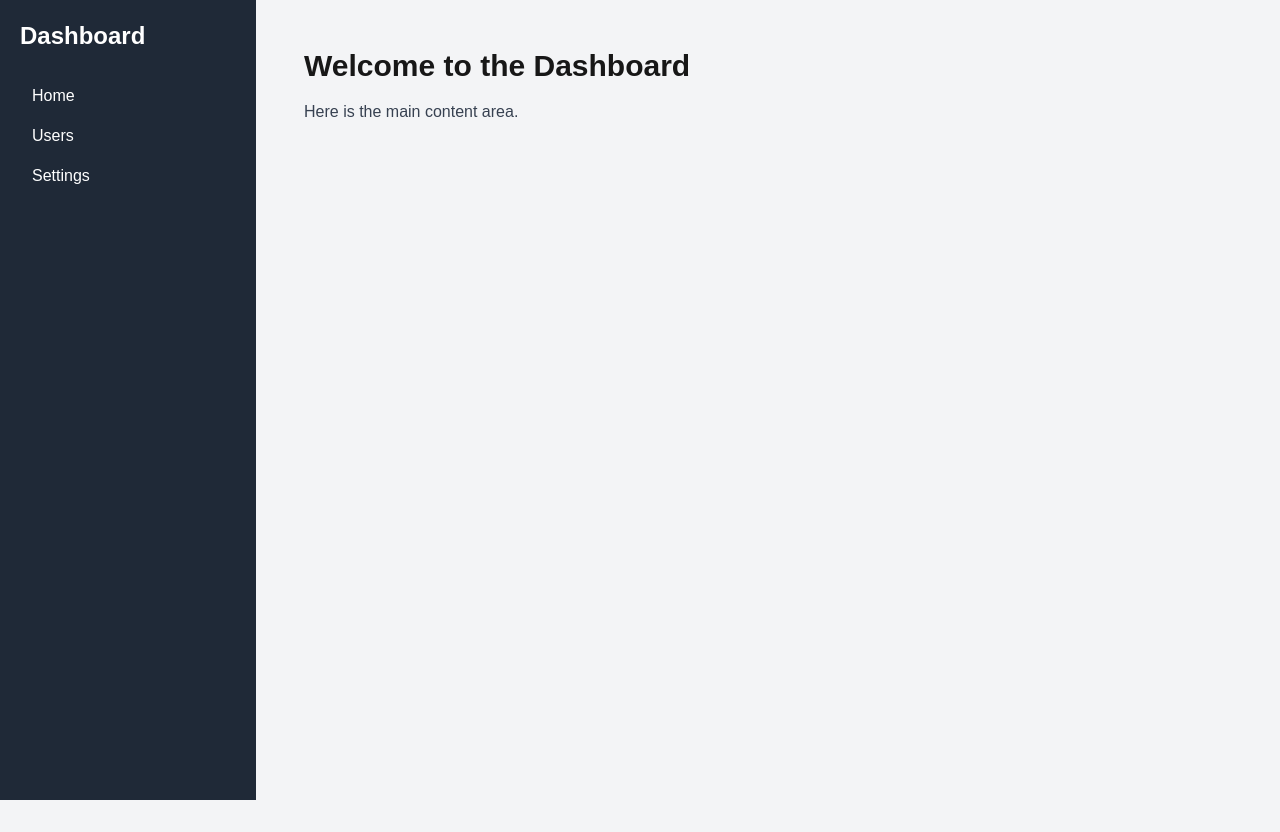
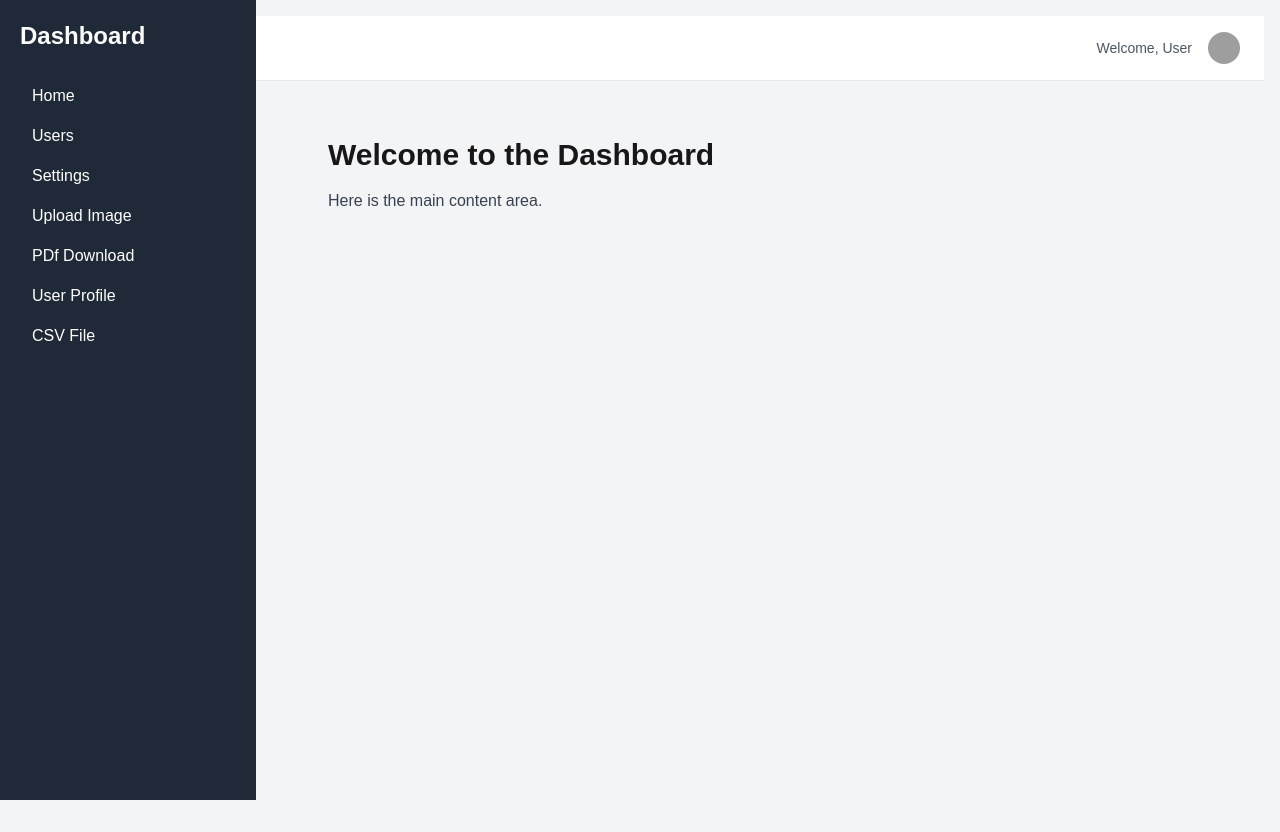
Before and after one commit to ajay-appsfactor/NextJS-Dashboard, a Next.js app: page /invoice in a window 1280 px wide. Before the commit the page ends 800 px from the top, so only its background shows below. Built offline with nearby package versions, Linux system fonts and the light colour scheme; grey boxes are pictures that could not be loaded.

Commit message:
some change in the code

```diff
--- a/src/app/control-panel/components/Siderbar.js
+++ b/src/app/control-panel/components/Siderbar.js
@@ -1,5 +1,3 @@
-
-
 import Link from "next/link";
 
 export default function Sidebar() {
@@ -7,7 +5,7 @@ export default function Sidebar() {
     <div className="h-screen w-64 bg-gray-800 text-white fixed top-0 left-0 p-5">
       <h2 className="text-2xl font-bold mb-8">Dashboard</h2>
       <nav className="flex flex-col gap-4">
-        <Link href="/dashboard">
+        <Link href="/invoice/home">
           <span className="hover:bg-gray-700 px-3 py-2 rounded">Home</span>
         </Link>
         <Link href="/users">
@@ -16,6 +14,26 @@ export default function Sidebar() {
         <Link href="/settings">
           <span className="hover:bg-gray-700 px-3 py-2 rounded">Settings</span>
         </Link>
+        <Link href="/invoice/upload">
+          <span className="hover:bg-gray-700 px-3 py-2 rounded">
+            Upload Image
+          </span>
+        </Link>
+        <Link href="/invoice/table-pdf">
+          <span className="hover:bg-gray-700 px-3 py-2 rounded">
+            PDf Download
+          </span>
+        </Link>
+        <Link href="/invoice/profile">
+          <span className="hover:bg-gray-700 px-3 py-2 rounded">
+            User Profile
+          </span>
+        </Link>
+        <Link href="/invoice/csv">
+          <span className="hover:bg-gray-700 px-3 py-2 rounded">
+            CSV File
+          </span>
+        </Link>
       </nav>
     </div>
   );
--- /dev/null
+++ b/src/app/invoice/home/page.js
@@ -0,0 +1,9 @@
+
+
+const Home = () => {
+  return (
+    <div>Home Page</div>
+  )
+}
+
+export default Home
--- /dev/null
+++ b/src/app/invoice/layout.js
@@ -0,0 +1,31 @@
+import Sidebar from "../control-panel/components/Siderbar";
+
+export default function Layout({ children }) {
+  return (
+    <div className="flex h-screen bg-gray-100">
+      {/* Sidebar */}
+      <Sidebar />
+
+      {/* Main content */}
+      <div className="flex flex-col flex-1 overflow-hidden">
+        {/* Top Navbar */}
+        <header className="flex items-center justify-between px-6 py-4 bg-white border-b border-gray-200">
+          <h1 className="text-xl font-semibold text-gray-800">Dashboard</h1>
+          <div className="flex items-center space-x-4">
+            <span className="text-sm text-gray-600">Welcome, User</span>
+            <img
+              className="w-8 h-8 rounded-full"
+              src="https://i.pravatar.cc/300"
+              alt="User Avatar"
+            />
+          </div>
+        </header>
+
+        {/* Page Content */}
+        <main className="flex-1 overflow-y-auto p-6">
+          {children}
+        </main>
+      </div>
+    </div>
+  );
+}
--- a/src/app/profile/page.js
+++ b/src/app/invoice/profile/page.js
@@ -2,7 +2,7 @@
 import { Suspense } from "react";
 import Image from "next/image";
 import { useEffect, useState } from "react";
-import Dropdown from "../components/Dropdown";
+import Dropdown from "@/app/components/Dropdown";
 
 export default function User() {
   const [users, setUsers] = useState([]);
--- a/src/app/table-pdf/page.js
+++ b/src/app/invoice/table-pdf/page.js
@@ -2,7 +2,7 @@
 
 import React, {useState, useEffect} from "react";
 import dynamic from "next/dynamic";
-import TableTemplate from "../components/TableTemplate";
+import TableTemplate from "../../components/TableTemplate";
 
 const PDFDownloadLink = dynamic(
   () => import("@react-pdf/renderer").then((mod) => mod.PDFDownloadLink),
--- a/src/app/upload/page.js
+++ b/src/app/invoice/upload/page.js
@@ -5,7 +5,7 @@ import { useRouter } from "next/navigation";
 
 import Link from "next/link";
 import { useFormik } from "formik";
-import { userProfileSchema } from "../validations/profileSchema";
+import { userProfileSchema } from "../../validations/profileSchema";
 import { ToastContainer, toast } from "react-toastify";
 import "react-toastify/dist/ReactToastify.css";
 import { IoImage } from "react-icons/io5";
```
Also changed, not shown: src/app/invoice/csv/page.js (renamed from src/app/csv/page.js).
